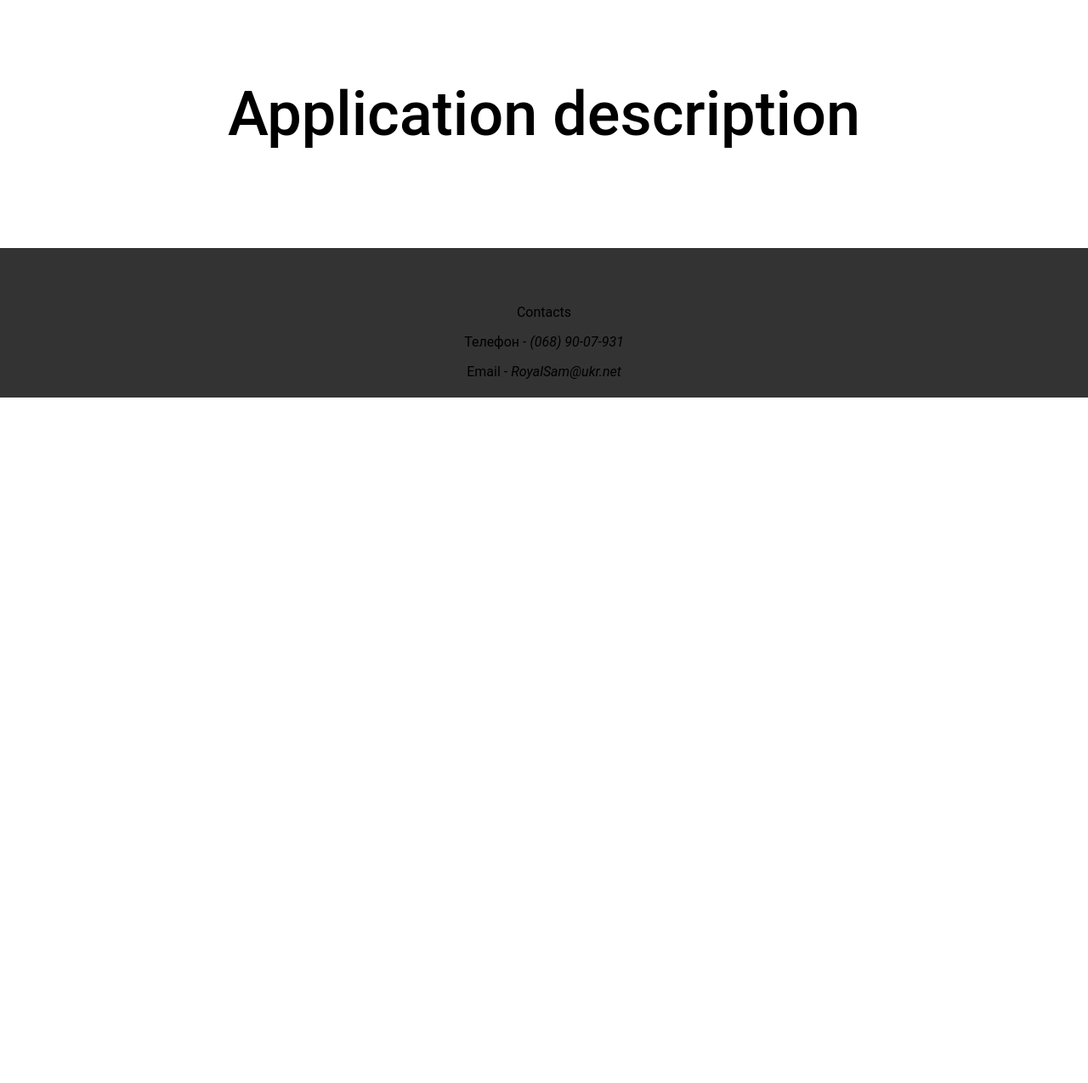
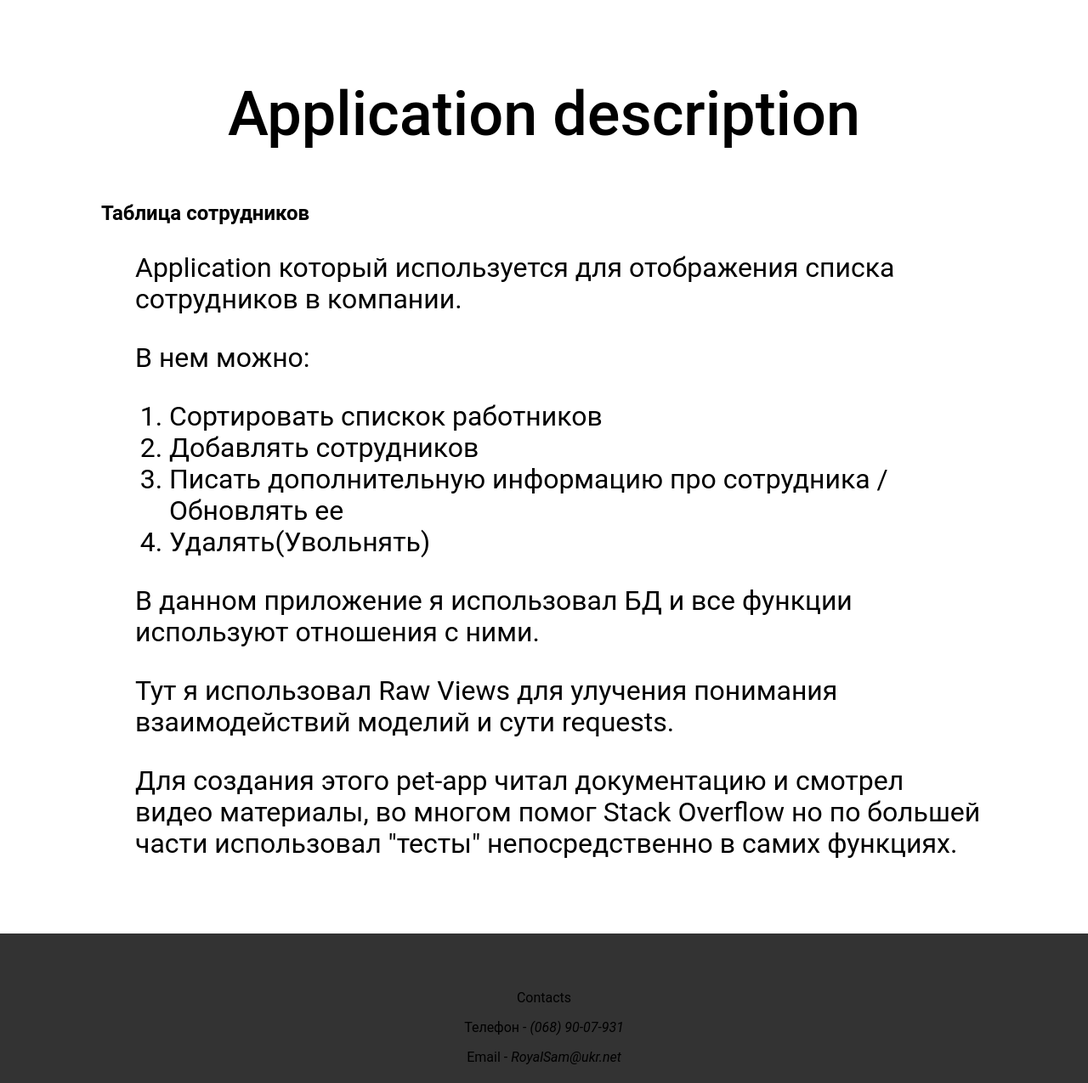
Before and after one commit to RoyalSam12/MyPetProjectForResume, a Django app: page / in a window 1280 px wide. Shown: the part 1221-2496 px from the top of the page at 85% size. Before the commit the page ends 1689 px from the top, so only its background shows below. Run offline with Django 3.2, Linux system fonts and the light colour scheme.

Commit message:
release v8

```diff
--- a/mpage/templates/mpage/index.html
+++ b/mpage/templates/mpage/index.html
@@ -52,6 +52,28 @@
         <div class="container">
             <div class="app__desc">
                 <h1 class="h1" id="h1__apps">Application description</h1>
+                <dl>
+
+                    <dt><h2 class="h2"><a href="{% url 'mpage:staff:index' %}" class="a__main">Таблица сотрудников</a>
+                    </h2></dt>
+                    <dd class="p__main"><p>Application который используется для отображения списка сотрудников в
+                        компании.</p>
+                        <p class="p__main">В нем можно:</p>
+                        <ol class="p__main">
+                            <li>Сортировать спискок работников</li>
+                            <li>Добавлять сотрудников</li>
+                            <li>Писать дополнительную информацию про сотрудника / Обновлять ее</li>
+                            <li>Удалять(Увольнять)</li>
+                        </ol>
+                        <p class="p__main">В данном приложение я использовал БД и все функции используют отношения с
+                            ними.</p>
+                        <p class="p__main">Тут я использовал Raw Views для улучения понимания взаимодействий моделий и
+                            сути requests.</p>
+                        <p class="p__main">Для создания этого pet-app читал документацию и смотрел видео материалы, во
+                            многом помог Stack Overflow
+                            но по большей части использовал "тесты" непосредственно в самих функциях.</p>
+                    </dd>
+                </dl>
             </div>
         </div>
     </section>
--- a/staff/views.py
+++ b/staff/views.py
@@ -2,7 +2,7 @@ from django.http import HttpResponseRedirect
 from django.shortcuts import render, get_object_or_404
 from django.urls import reverse
 from django.utils.datastructures import MultiValueDictKeyError
-from django.views import generic
+
 
 from .models import Employee
 from .forms import EmployeeForm, DetailForm
@@ -45,7 +45,7 @@ def add_info(requests, pk):
 
 
 def index(requests):
-    obj = Employee.objects.order_by('-post')
+    obj = Employee.objects.order_by('-salary')
     form = EmployeeForm()
     error = ''
 
@@ -54,7 +54,6 @@ def index(requests):
             form = EmployeeForm(requests.POST or None)
             if form.is_valid():
                 form.save()
-                form = EmployeeForm()
                 return HttpResponseRedirect(reverse('mpage:staff:index'))
         elif requests.POST.get('save') == 'Отсортировать':
             try:
```
Also changed, not shown: db.sqlite3, staff/models.py (line endings or trailing spaces).
